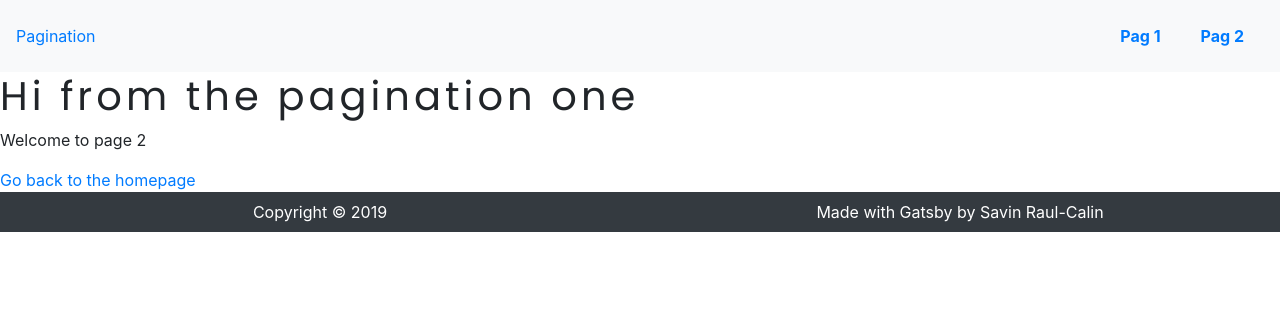
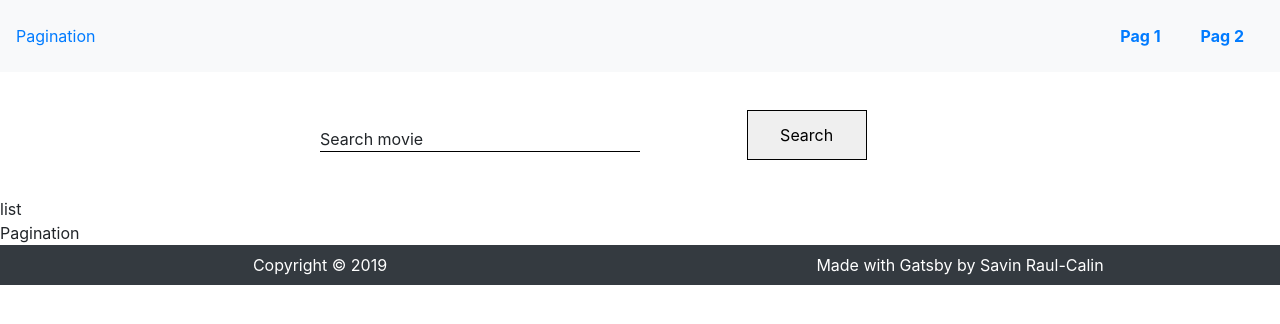
Before and after one commit to WebDevRaul/Pagination-Gatsby, a Gatsby site: page /pagination-two in a window 1280 px wide. Built offline with nearby package versions, Linux system fonts and the light colour scheme; Gatsby itself is replaced by a stand-in of ours.

Commit message:
Search Component

```diff
--- a/src/components/common/buton/Custom_Button.jsx
+++ b/src/components/common/buton/Custom_Button.jsx
@@ -3,10 +3,10 @@ import PropTypes from 'prop-types';
 
 import StyledButon from './Styled_Button';
 
-const CustomButton = ({ text, isClass, onClick, type }) => {
+const CustomButton = ({ text, isClass, type }) => {
   return (
     <StyledButon>
-      <button className={`custom-button ${isClass}`} onClick={onClick} type={type}>
+      <button className={`custom-button ${isClass}`} type={type}>
         {text}
       </button>
     </StyledButon>
@@ -16,7 +16,6 @@ const CustomButton = ({ text, isClass, onClick, type }) => {
 CustomButton.propTypes = {
   text: PropTypes.string.isRequired,
   isClass: PropTypes.string,
-  onClick: PropTypes.func,
   type: PropTypes.string
 }
 
--- a/src/components/common/buton/Styled_Button.js
+++ b/src/components/common/buton/Styled_Button.js
@@ -3,12 +3,11 @@ import { Black, White } from '../../../layout/layout.scss';
 
 const StyledButon = styled.div`
   .custom-button {
-    min-width: 150px;
+    min-width: 120px;
     padding: 12px;
     border: 1px solid ${Black};
     background: ${Black};
     color: ${White};
-    margin: 20px;
     cursor: pointer;
     &:hover {
       color: ${Black};
--- /dev/null
+++ b/src/components/common/input/Custom_Input.jsx
@@ -0,0 +1,38 @@
+import React from 'react';
+import PropTypes from 'prop-types';
+import classnames from 'classnames';
+
+import StyledInput from './Styled_Input';
+
+const CustomInput = ({ name, value, onChange, label, type }) => (
+  <StyledInput>
+    <div className='group'>
+      <input
+        className='form-input'
+        name={name}
+        value={value}
+        onChange={onChange}
+        type={type}
+        autoComplete='true'
+        required
+      />
+      <label className={classnames('form-input-label', { 'shrink': value })}>
+        {label}
+      </label>
+    </div>
+  </StyledInput>
+);
+
+CustomInput.defaultProps = {
+  type: 'text'
+}
+
+CustomInput.propTypes = {
+  name: PropTypes.string.isRequired,
+  value: PropTypes.string.isRequired,
+  onChange: PropTypes.func.isRequired,
+  label: PropTypes.string.isRequired,
+  type: PropTypes.string
+}
+
+export default CustomInput;
--- /dev/null
+++ b/src/components/common/input/Styled_Input.js
@@ -0,0 +1,39 @@
+import styled from 'styled-components';
+import { Primary, Secondary, Black, White, Transition } from '../../../layout/layout.scss';
+
+const shrinkLabel = () => `
+  top: -14px;
+  font-size: 12px;
+  color: ${Primary};
+`
+
+const StyledInput = styled.div`
+  .group {
+    width: 100%;
+    position: relative;
+    margin: 45px 0;
+    .form-input {
+      display: block;
+      width: 100%;
+      margin: 25px 0;
+      padding: 10px 10px 0px 0px;
+      background-color: ${White};
+      border: none;
+      border-bottom: 1px solid ${Black};
+      &:focus ~ .form-input-label {
+        ${shrinkLabel}
+      }
+    }
+    .form-input-label {
+      color: ${Black};
+      position: absolute;
+      top: 10px;
+      transition: ${Transition};
+      &.shrink {
+        ${shrinkLabel}
+      }
+    }
+  }
+`
+
+export default StyledInput;
--- a/src/components/exampleOne/pagination/Pagination.jsx
+++ b/src/components/exampleOne/pagination/Pagination.jsx
@@ -10,7 +10,7 @@ import StyledPagination from './Styled_Pagination';
 const Pagination = ({ current, pages, nextPage, prevPage, isLoading }) => {
   const prev = current > 1 ? true : false;
   const next = current < pages ? true : false;
-  if(isLoading) return null;
+  if(!pages) return null;
   return (
     <StyledPagination>
       <div className='pagination'>
--- /dev/null
+++ b/src/components/exampleTwo/List.jsx
@@ -0,0 +1,16 @@
+import React from 'react'
+import PropTypes from 'prop-types'
+
+const List = props => {
+  return (
+    <div>
+      list
+    </div>
+  )
+}
+
+List.propTypes = {
+
+}
+
+export default List;
--- /dev/null
+++ b/src/components/exampleTwo/pagination/Pagination.jsx
@@ -0,0 +1,16 @@
+import React from 'react'
+import PropTypes from 'prop-types'
+
+const Pagination = props => {
+  return (
+    <div>
+      Pagination
+    </div>
+  )
+}
+
+Pagination.propTypes = {
+
+}
+
+export default Pagination;
--- /dev/null
+++ b/src/components/exampleTwo/search/Search.jsx
@@ -0,0 +1,45 @@
+import React, { useState } from 'react';
+import PropTypes from 'prop-types';
+import StyledSearch from './Styled_Search';
+import CustomInput from '../../common/input/Custom_Input';
+import CustomButton from '../../common/buton/Custom_Button';
+import isEmpty from '../../common/utils/isEmpty';
+
+const Search = () => {
+  const [input, setInput] = useState('');
+
+  const onChange = e => setInput(e.target.value);
+
+  const onSubmit = e => {
+    e.preventDefault();
+    if(isEmpty(input)) return;
+  }
+
+  return (
+    <StyledSearch>
+      <div className='row no-gutters search'>
+        <div className='col-11 col-sm-8 col-md-6 m-auto'>
+          <form noValidate onSubmit={onSubmit} className='search'>
+            <div className='col-6 p-0'>
+              <CustomInput
+                name='search'
+                value={input}
+                onChange={onChange}
+                label='Search movie'
+              />
+            </div>
+            <div className='col-4 offset-2 p-0'>
+              <CustomButton text='Search' type='submit'/>
+            </div>
+          </form>
+        </div>
+      </div>
+    </StyledSearch>
+  )
+}
+
+Search.propTypes = {
+
+}
+
+export default Search;
--- /dev/null
+++ b/src/components/exampleTwo/search/Styled_Search.js
@@ -0,0 +1,18 @@
+import styled from 'styled-components';
+
+const StyledSearch = styled.section`
+  .search {
+    display: flex;
+    justify-content: center;
+    align-items: center;
+    & div {
+      width: 100%;
+      & :nth-child(2) {
+        display: flex;
+        justify-content: flex-end;
+      }
+    }
+  }
+`
+
+export default StyledSearch;
--- a/src/layout/Footer/Footer.jsx
+++ b/src/layout/Footer/Footer.jsx
@@ -1,10 +1,7 @@
 import React from 'react';
-
-import StyledFooter from './Styled_Footer';
 
 const Footer = () => {
   return (
-    <StyledFooter>
     <div className='footer bg-dark text-white text-center pt-2 pb-2'>
       <div className='row no-gutters'>
         <div className='col-sm-6'>
@@ -19,7 +16,6 @@ const Footer = () => {
         </div>
       </div>
     </div>
-    </StyledFooter>
   )
 }
 
--- a/src/layout/Footer/Styled_Footer.js
+++ /dev/null
@@ -1,7 +0,0 @@
-import styled from 'styled-components';
-
-const StyledFooter = styled.footer`
-
-`
-
-export default StyledFooter;
--- a/src/layout/Styled_Layout.js
+++ b/src/layout/Styled_Layout.js
@@ -4,6 +4,12 @@ const StyledLayout = styled.div`
   .home {
     min-height: calc(100vh - 112px);
   }
+
+  @media (max-width: 992px) {
+    .home {
+      min-height: calc(100vh - 96px);
+    }
+  }
 `
 
 export default StyledLayout;
--- a/src/layout/layout.scss
+++ b/src/layout/layout.scss
@@ -48,7 +48,7 @@ a:hover {
   color: unset !important;
 }
 
-button {
+button, input {
   &:focus {
     outline: none !important;
     box-shadow: none !important;
@@ -61,3 +61,12 @@ ul {
     list-style: none !important;
   }
 }
+
+input:-webkit-autofill,
+input:-webkit-autofill:hover,
+input:-webkit-autofill:focus {
+  -webkit-text-fill-color: $black;
+  box-shadow: 0 0 0px 1000px $white inset;
+  -webkit-box-shadow: 0 0 0px 1000px $white inset;
+  transition: background-color 5000s ease-in-out 0s;
+}
--- a/src/pages/index.jsx
+++ b/src/pages/index.jsx
@@ -10,7 +10,7 @@ const IndexPage = () => (
     <SEO title="Home" />
     <div className='home d-flex justify-content-center align-items-center'>
       <>
-        <Link to='/pagination-one'><CustomButton text='Example 1' /></Link>
+        <Link to='/pagination-one'><CustomButton text='Example 1' isClass='mr-3' /></Link>
         <Link to='/pagination-two'><CustomButton text='Example 2' /></Link>
       </>
     </div>
--- a/src/pages/pagination-two.jsx
+++ b/src/pages/pagination-two.jsx
@@ -1,15 +1,17 @@
-import React from "react"
-import { Link } from "gatsby"
+import React from "react";
 
 import Layout from "../layout/Layout";
 import SEO from "../utils/seo";
+import Search from "../components/exampleTwo/search/Search";
+import List from "../components/exampleTwo/List";
+import Pagination from "../components/exampleTwo/pagination/Pagination";
 
 const PaginationTwo = () => (
   <Layout>
     <SEO title="Pagination two" />
-    <h1>Hi from the pagination one</h1>
-    <p>Welcome to page 2</p>
-    <Link to="/">Go back to the homepage</Link>
+    <Search />
+    <List />
+    <Pagination />
   </Layout>
 )
 
```
Lines whose indentation alone changed are shown as unchanged.
